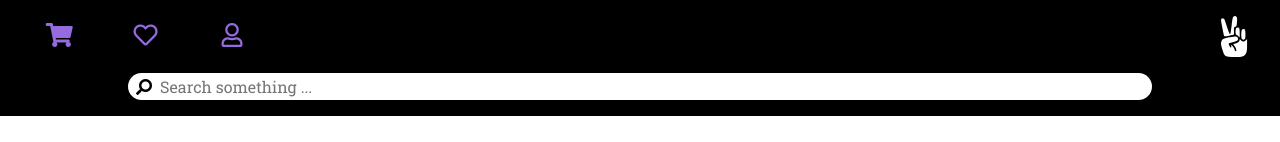
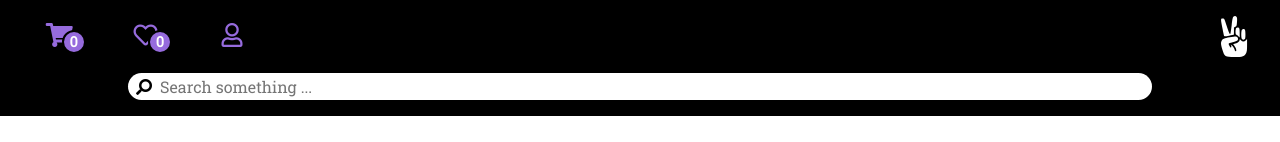
Before and after one commit to shd8/the-right-way, a Vue app in the folder e-commerce/frontend/: page / in a window 1280 px wide. Shown: the top 142 px of the page. Built offline with nearby package versions, Linux system fonts and the light colour scheme.

Commit message:
Add wishlist and cart length to header

```diff
--- a/e-commerce/frontend/src/components/Header.vue
+++ b/e-commerce/frontend/src/components/Header.vue
@@ -3,10 +3,14 @@
         <nav class="nav">
             <div class="nav__buttons">
                 <router-link to="/cart">
-                    <i class="fas fa-shopping-cart"></i>
+                    <i class="fas fa-shopping-cart">
+                        <p class="cart-number">{{getCartLength}}</p>
+                    </i>
                 </router-link>
                 <router-link to="/wishlist">
-                    <i class="far fa-heart"></i>
+                    <i class="far fa-heart">
+                        <p class="wishlist-number">{{getWishlistLength}}</p>
+                    </i>
                 </router-link>
                 <router-link to="/profile">
                     <i class="far fa-user"></i>
@@ -27,8 +31,15 @@
 
 <script lang="ts">
 import { defineComponent } from 'vue';
+import { mapGetters } from 'vuex';
 
 export default defineComponent({
+  computed: {
+    ...mapGetters([
+      'getCartLength',
+      'getWishlistLength',
+    ]),
+  },
   name: 'Header',
   components: {
   },
@@ -77,6 +88,10 @@ export default defineComponent({
     justify-content: center;
     border-radius: 50%;
     margin: 0.3em;
+
+    &:hover {
+        color: $light-purple;
+    }
 }
 
 .peace-logo {
@@ -104,6 +119,23 @@ export default defineComponent({
     }
 }
 
+.cart-number,
+.wishlist-number {
+    font-weight: bold;
+    font-size: 0.6em;
+    position: fixed;
+    color: white;
+    margin: 1em 0em 0em 2em;
+    padding: 0.2em 0.2em;
+    background-color: $purple;
+    border-radius: 50%;
+    height: 1em;
+    width: 1em;
+    border: 2px solid $black;
+    display: flex;
+    justify-content: center;
+}
+
 .fa-search {
     padding: 0.2em 0.5em;
     transform: rotateY(180deg);
--- a/e-commerce/frontend/src/store/index.ts
+++ b/e-commerce/frontend/src/store/index.ts
@@ -3,6 +3,8 @@ import axios from 'axios';
 
 export default createStore({
   state: {
+    wishlistLenght: 0,
+    cartLength: 0,
     count: 0,
     pokemons: [{ 1: 'hola' }],
   },
@@ -12,6 +14,12 @@ export default createStore({
     },
     getPokemons(state) {
       return state.pokemons;
+    },
+    getWishlistLength(state) {
+      return state.wishlistLenght;
+    },
+    getCartLength(state) {
+      return state.cartLength;
     },
   },
   mutations: {
```
